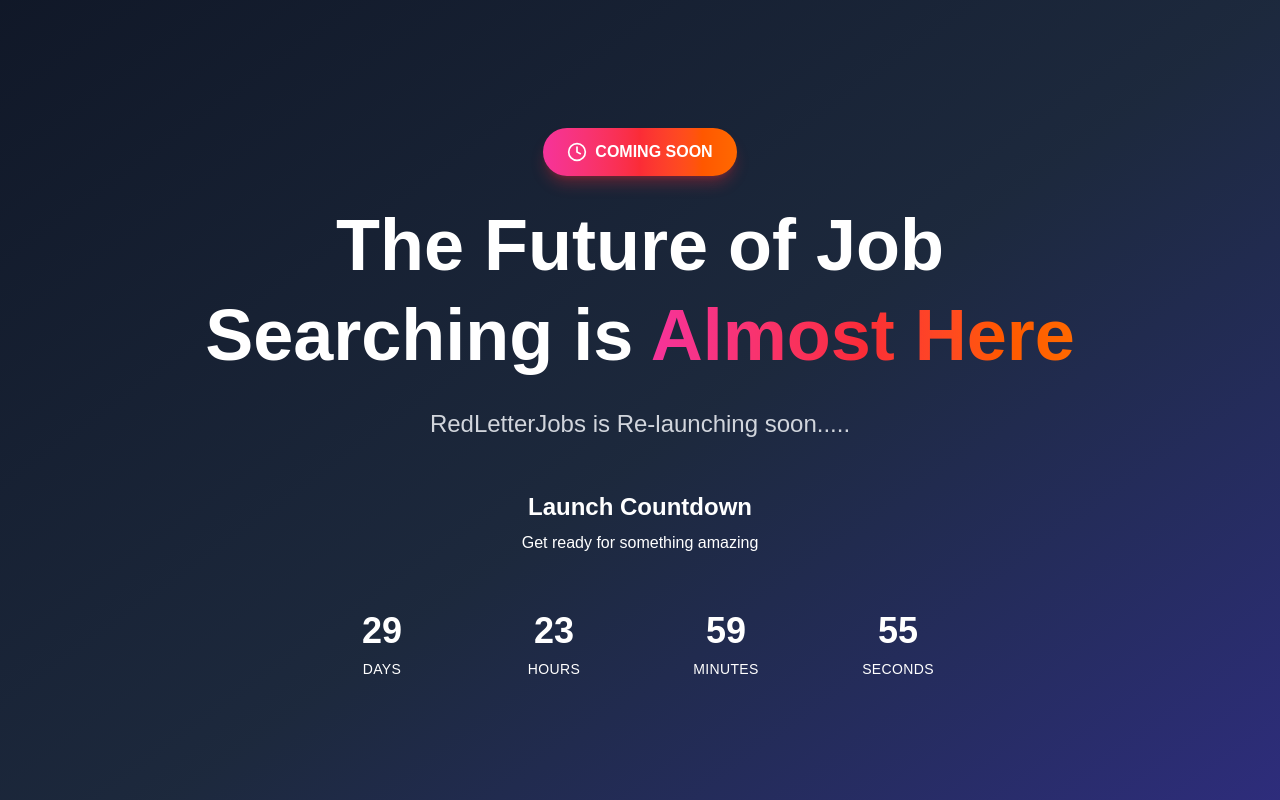
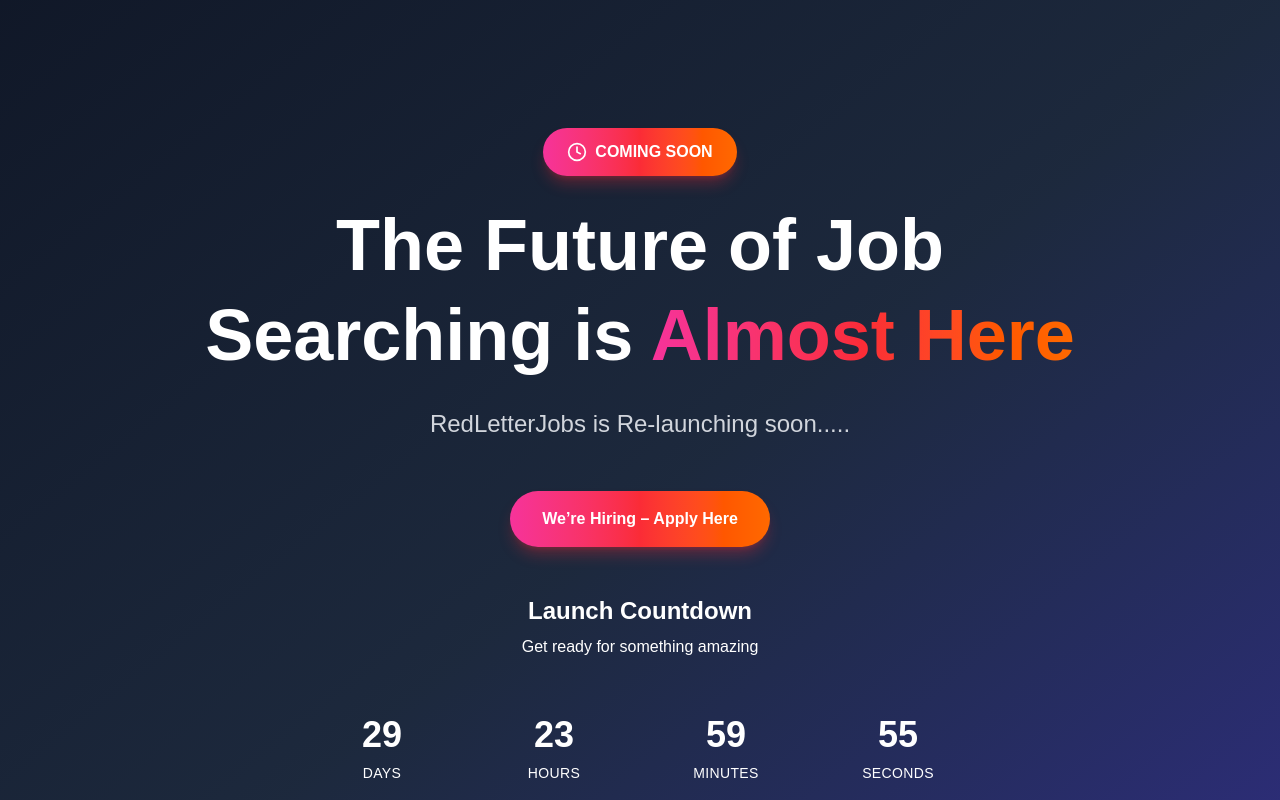
Before and after one commit to peachforward/redletterswelcomepage, a Next.js app: page / in a window 1280 px wide. Shown: the top 800 px of the page. Built offline with nearby package versions, Linux system fonts and the light colour scheme.

Commit message:
feat: Added Hiring link

```diff
--- a/src/app/page.tsx
+++ b/src/app/page.tsx
@@ -33,6 +33,17 @@
                 RedLetterJobs is Re-launching soon.....
               </p>
             </div>
+            <div className="mt-8">
+              <a
+                href="https://docs.google.com/forms/d/e/1FAIpQLSdsvMXLPUVeXtYwKj61KN7ep6Jzv4Ptenk4e_bbuxOovvRliA/viewform"
+                target="_blank"
+                rel="noopener noreferrer"
+                className="inline-block px-8 py-4 rounded-full bg-gradient-to-r from-pink-500 via-red-500 to-orange-500
+                           text-white font-semibold shadow-lg shadow-red-500/30 hover:opacity-90 transition"
+              >
+                We’re Hiring – Apply Here
+              </a>
+            </div>
 
             <CountdownTimer />
           </div>
```
